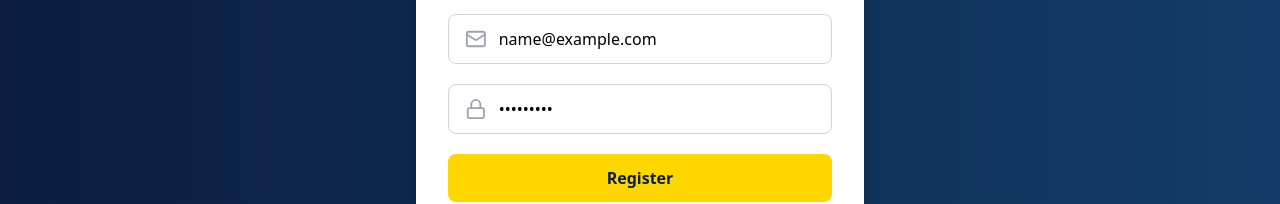
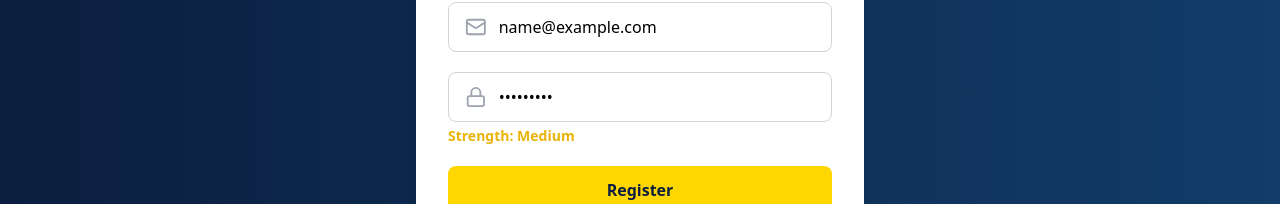
Before and after one commit to yes-said1/nancybosiboricv, a React (Vite) app: page /register in a window 1280 px wide. Both pictures are taken after typing "Sample", "name@example.com", "Sample123" into the empty fields and a click on the button "Register". Shown: the part 417-621 px from the top of the page. Built offline with nearby package versions, Linux system fonts and the light colour scheme; no server answers; the HTML template or start-up script is replaced by a standard one.

Commit message:
Register.jsx updated

```diff
--- a/src/pages/Register.jsx
+++ b/src/pages/Register.jsx
@@ -1,5 +1,5 @@
 import React, { useState } from "react";
-import { User, Mail, Lock, CheckCircle, XCircle, Loader2 } from "lucide-react"; // Loader2 for spinner
+import { User, Mail, Lock, CheckCircle, XCircle, Loader2 } from "lucide-react";
 import axiosInstance from "../utils/axiosInstance";
 import { useNavigate } from "react-router-dom";
 
@@ -11,36 +11,69 @@ const Register = () => {
   });
   const [successMessage, setSuccessMessage] = useState("");
   const [errorMessage, setErrorMessage] = useState("");
-  const [loading, setLoading] = useState(false); // Loading state
+  const [loading, setLoading] = useState(false);
+  const [passwordStrength, setPasswordStrength] = useState(""); // NEW
   const navigate = useNavigate();
 
+  // Password strength checker function
+  const checkPasswordStrength = (password) => {
+    let strength = 0;
+
+    if (password.length >= 8) strength++;
+    if (/[A-Z]/.test(password)) strength++;
+    if (/[a-z]/.test(password)) strength++;
+    if (/[0-9]/.test(password)) strength++;
+    if (/[^A-Za-z0-9]/.test(password)) strength++;
+
+    if (strength <= 2) return "Weak";
+    if (strength === 3 || strength === 4) return "Medium";
+    if (strength === 5) return "Strong";
+    return "";
+  };
+
   const handleChange = (e) => {
-    setFormData({ ...formData, [e.target.name]: e.target.value });
+    const { name, value } = e.target;
+    setFormData({ ...formData, [name]: value });
+
+    if (name === "password") {
+      setPasswordStrength(checkPasswordStrength(value));
+    }
   };
 
   const handleSubmit = async (e) => {
     e.preventDefault();
     setErrorMessage("");
     setSuccessMessage("");
-    setLoading(true); // Start loading
 
+    // Enforce strong password only
+    if (passwordStrength !== "Strong") {
+      setErrorMessage("Password must be Strong (uppercase, lowercase, number, special character, and at least 8 characters).");
+      return;
+    }
+
+    setLoading(true);
     try {
       const res = await axiosInstance.post("/api/admin/register", formData);
       setSuccessMessage(res.data.message || "Registration successful!");
-      setTimeout(() => {
-        navigate("/login");
-      }, 2000);
+      setTimeout(() => navigate("/login"), 2000);
     } catch (err) {
       setErrorMessage(err.response?.data?.message || "Registration failed");
     } finally {
-      setLoading(false); // Stop loading
+      setLoading(false);
     }
+  };
+
+  // Function to determine color based on strength
+  const getStrengthColor = () => {
+    if (passwordStrength === "Weak") return "text-red-500";
+    if (passwordStrength === "Medium") return "text-yellow-500";
+    if (passwordStrength === "Strong") return "text-green-500";
+    return "text-gray-500";
   };
 
   return (
     <div className="flex justify-center items-center min-h-screen bg-gradient-to-r from-[#0B1E3F] to-[#123C69] px-4">
       <div className="bg-white p-8 rounded-2xl shadow-lg max-w-md w-full relative">
-
         {/* Success message */}
         {successMessage && (
           <div className="absolute top-4 left-1/2 transform -translate-x-1/2 bg-green-100 border border-green-400 text-green-700 px-4 py-2 rounded-lg flex items-center space-x-2 animate-fadeInScale">
@@ -90,6 +123,7 @@ const Register = () => {
           </div>
 
           {/* Password */}
+          <div>
             <div className="flex items-center border border-gray-300 rounded-lg px-4">
               <Lock className="text-gray-400 mr-3" />
               <input
@@ -101,6 +135,12 @@ const Register = () => {
                 required
                 className="w-full py-3 outline-none"
               />
+            </div>
+            {formData.password && (
+              <p className={`mt-1 text-sm font-semibold ${getStrengthColor()}`}>
+                Strength: {passwordStrength}
+              </p>
+            )}
           </div>
 
           {/* Submit */}
```
Lines whose indentation alone changed are shown as unchanged.
